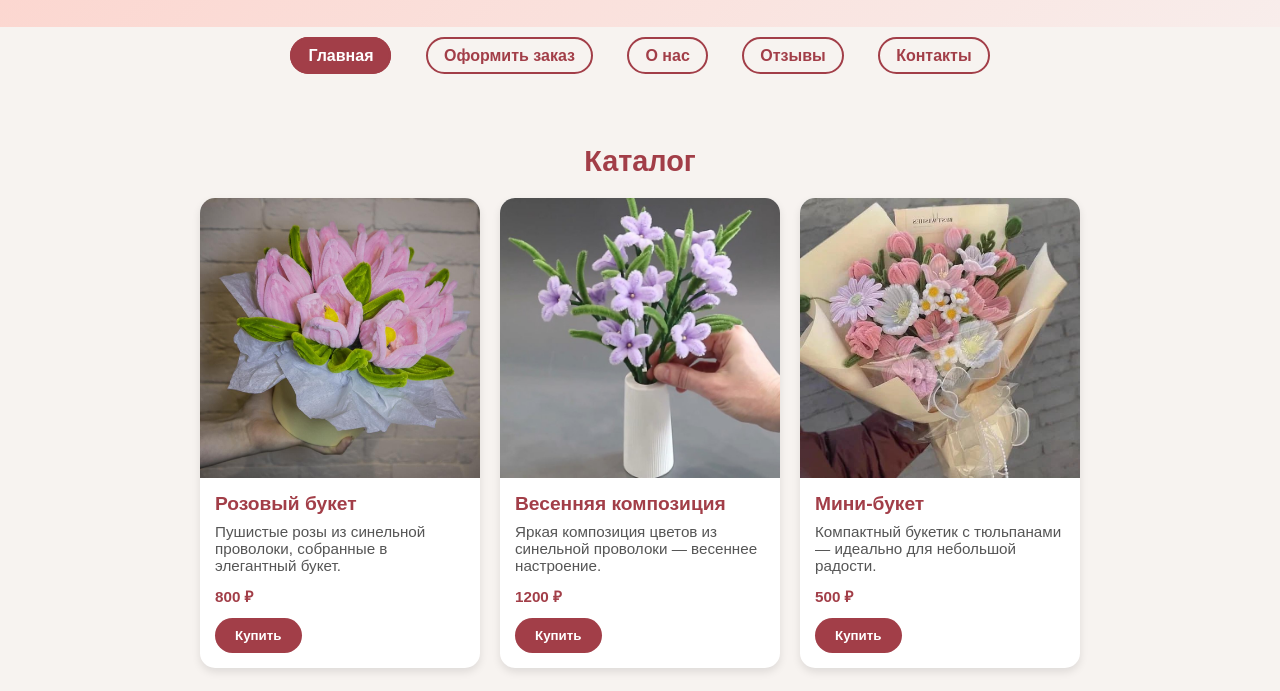
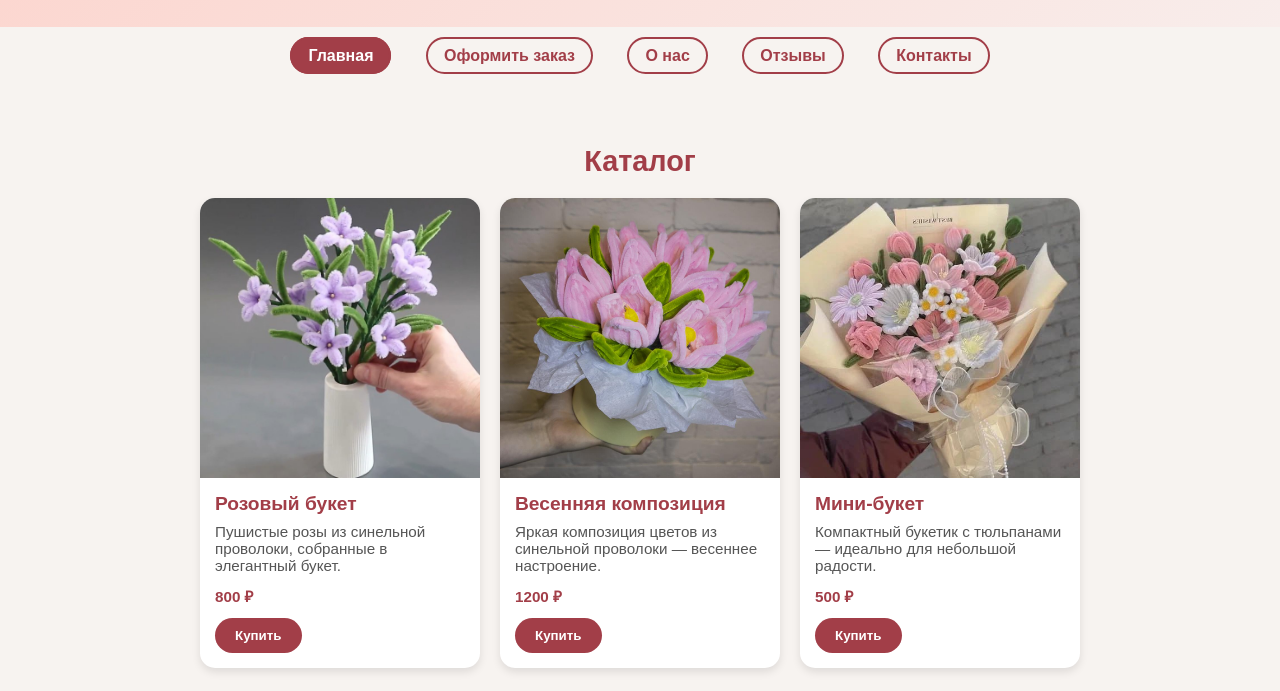
Before and after one commit to Xletori/flufy, a plain HTML site: page index.html in a window 1280 px wide. Shown: the part 109-800 px from the top of the page. Drawn offline with Linux system fonts and the light colour scheme.

Commit message:
Update index.html

```diff
--- a/index.html
+++ b/index.html
@@ -28,7 +28,7 @@
       <h2 class="section-title">Каталог</h2>
       <div class="catalog">
         <div class="product">
-          <img src="розовый букет.jpg" alt="Розовый букет">
+          <img src="весна.jpg" alt="Розовый букет">
           <div class="product-info">
             <h3>Розовый букет</h3>
             <p>Пушистые розы из синельной проволоки, собранные в элегантный букет.</p>
@@ -37,7 +37,7 @@
           </div>
         </div>
         <div class="product">
-          <img src="весна.jpg" alt="Весенняя композиция">
+          <img src="Розовый букет.jpg" alt="Весенняя композиция">
           <div class="product-info">
             <h3>Весенняя композиция</h3>
             <p>Яркая композиция цветов из синельной проволоки — весеннее настроение.</p>
```
